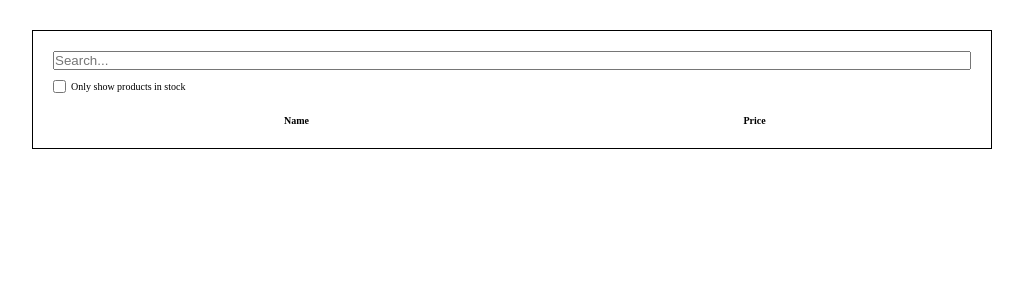
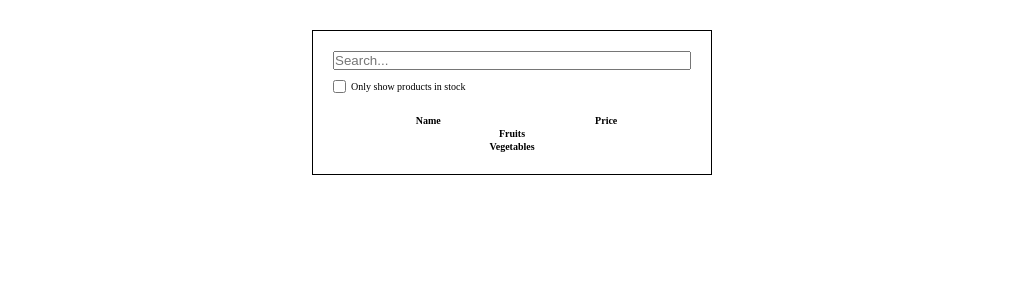
Before and after one commit to ArthurFAmaral95/Shopping_Inventory, a React (Vite) app: page / in a window 1280 px wide. Shown: the top 300 px of the page, without its empty margins (128-1151 px from the left). Built offline with nearby package versions, Linux system fonts and the light colour scheme.

Commit message:
product category row

```diff
--- a/src/components/FilterableProductTable/index.jsx
+++ b/src/components/FilterableProductTable/index.jsx
@@ -3,15 +3,21 @@ import { SearchBar } from '../SearchBar'
 import './styles.css'
 
 export function FilterableProductTable() {
-  const productsPath = '../../../products.json'
-  const products = fetch(productsPath)
-    .then(response => response.json())
-    .then(data => console.log(data))
+  //colocar o json aqui. para usar no arquivo vou ter que usar state e effect
+
+  const products = [
+    { category: 'Fruits', price: '$1', stocked: true, name: 'Apple' },
+    { category: 'Fruits', price: '$1', stocked: true, name: 'Dragonfruit' },
+    { category: 'Fruits', price: '$2', stocked: false, name: 'Passionfruit' },
+    { category: 'Vegetables', price: '$2', stocked: true, name: 'Spinach' },
+    { category: 'Vegetables', price: '$4', stocked: false, name: 'Pumpkin' },
+    { category: 'Vegetables', price: '$1', stocked: true, name: 'Peas' }
+  ]
 
   return (
     <div className="filterableProductTable">
       <SearchBar />
-      <ProductTable />
+      <ProductTable products={products}/>
     </div>
   )
 }
--- /dev/null
+++ b/src/components/ProductCategoryRow/index.jsx
@@ -0,0 +1,5 @@
+import './styles.css'
+
+export function ProductCategoryRow({ category }) {
+  return <th colSpan={2}>{category}</th>
+}
--- /dev/null
+++ b/src/components/ProductRow/index.jsx
@@ -0,0 +1,5 @@
+import './styles.css'
+
+export function ProductRow() {
+  return <></>
+}
--- a/src/components/ProductTable/index.jsx
+++ b/src/components/ProductTable/index.jsx
@@ -1,10 +1,32 @@
+import { ProductCategoryRow } from '../ProductCategoryRow'
 import { ProductTableHeader } from '../ProductTableHeader'
 import './styles.css'
 
-export function ProductTable() {
+export function ProductTable({ products }) {
+  const categories = []
+
+  for (const product of products) {
+    for (const property in product) {
+      if (property === 'category' && !categories.includes(product[property])) {
+        categories.push(product[property])
+      }
+    }
+  }
+
+  const renderCategories = categories.map(category => (
+    <tr>
+      <ProductCategoryRow
+        category={category}
+        key={categories.indexOf(category)}
+      />
+    </tr>
+  ))
+
+  console.log(renderCategories)
   return (
     <table>
       <ProductTableHeader />
+      <tbody>{renderCategories}</tbody>
     </table>
   )
 }
--- a/src/pages/Inventory/styles.css
+++ b/src/pages/Inventory/styles.css
@@ -1,5 +1,5 @@
 .container {
-  width: 75%;
+  width: 40rem;
   margin-inline: auto;
   margin-top: 3rem;
 
```
Also changed, not shown: src/components/ProductCategoryRow/styles.css (added), src/components/ProductRow/styles.css (added).
